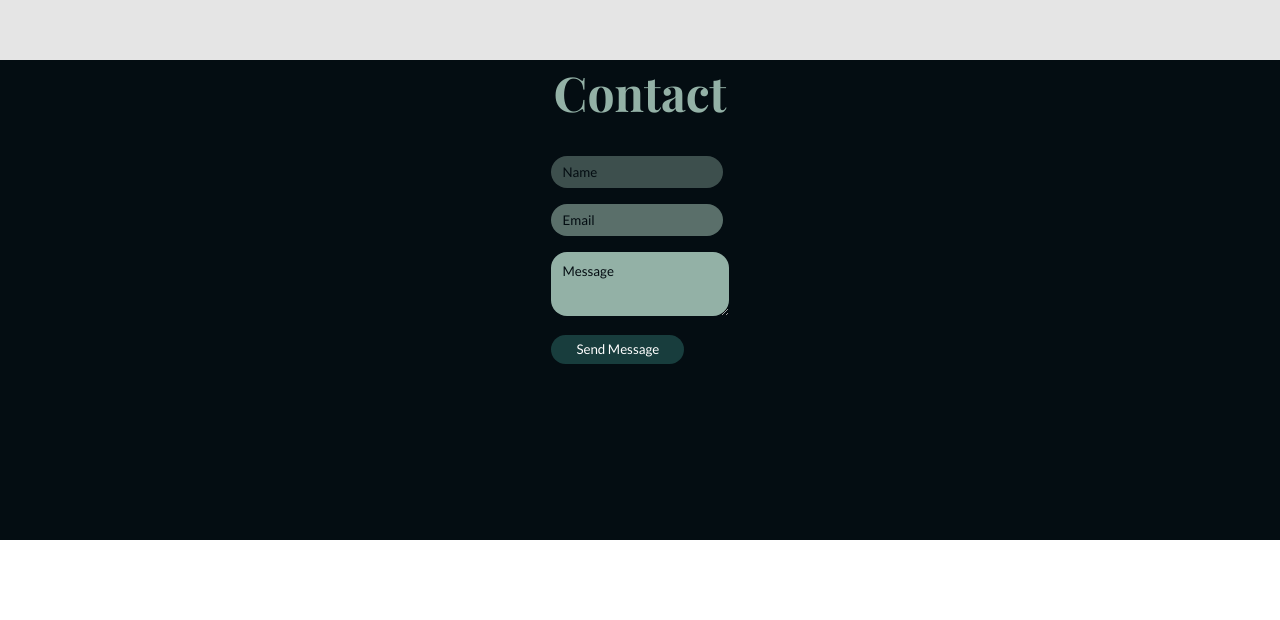
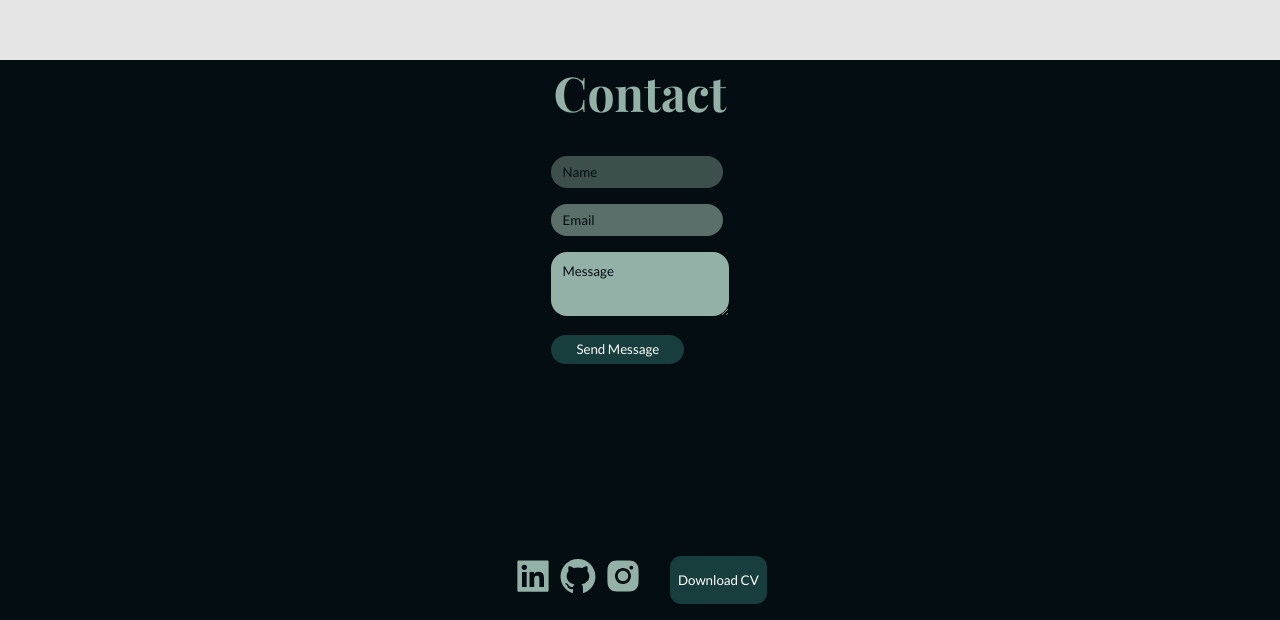
Before and after one commit to Kameha1011/Portfolio, a React (Vite) app: page / in a window 1280 px wide. Shown: the part 7229-7849 px from the top of the page. Before the commit the page ends 7769 px from the top, so only its background shows below. Built offline with nearby package versions, Linux system fonts and the light colour scheme.

Commit message:
footer component UI

```diff
--- a/src/App.tsx
+++ b/src/App.tsx
@@ -3,6 +3,7 @@ import { Contact } from "./components/Contact/Contact";
 import { Education } from "./components/Education/Education";
 import { Experience } from "./components/Experience/Experience";
 import { FloatingSideBar } from "./components/FloatingSideBar/FloatingSideBar";
+import { Footer } from "./components/Footer/Footer";
 import { Header } from "./components/Header/Header";
 import { Projects } from "./components/Projects/Projects";
 export const App: React.FC = () => {
@@ -16,6 +17,7 @@ export const App: React.FC = () => {
         <Education />
         <Contact />
       </main>
+      <Footer />
     </>
   );
 };
--- /dev/null
+++ b/src/components/Footer/Footer.css
@@ -0,0 +1,27 @@
+.footer {
+  width: 100%;
+  height: 5rem;
+  background-color: #040d12;
+  color: #fff;
+  display: flex;
+  justify-content: center;
+  gap: 1.7rem;
+  padding: 1rem;
+}
+.footer__links {
+  display: flex;
+  gap: 0.3rem;
+}
+.footer__link {
+  text-decoration: none;
+  color: #93b1a6;
+  font-size: 2.5rem;
+}
+.footer__button {
+  border: none;
+  padding: 0.5rem;
+  background-color: #183d3d;
+  color: #fff;
+  border-radius: 0.7rem;
+  cursor: pointer;
+}
--- /dev/null
+++ b/src/components/Footer/Footer.tsx
@@ -0,0 +1,35 @@
+import { AiFillLinkedin, AiFillGithub, AiFillInstagram } from "react-icons/ai";
+import "./Footer.css";
+export const Footer: React.FC = () => {
+  return (
+    <footer className="footer">
+      <div className="footer__links">
+        <a
+          href="https://www.linkedin.com/in/omar-flores2001/"
+          target="_blank"
+          rel="noreferrer"
+          className="footer__link"
+        >
+          <AiFillLinkedin />
+        </a>
+        <a
+          href="https://github.com/Kameha1011"
+          target="_blank"
+          rel="noreferrer"
+          className="footer__link"
+        >
+          <AiFillGithub />
+        </a>
+        <a
+          href="https://www.instagram.com/omrflrs01/"
+          target="_blank"
+          rel="noreferrer"
+          className="footer__link"
+        >
+          <AiFillInstagram />
+        </a>
+      </div>
+      <button className="footer__button">Download CV</button>
+    </footer>
+  );
+};
```
